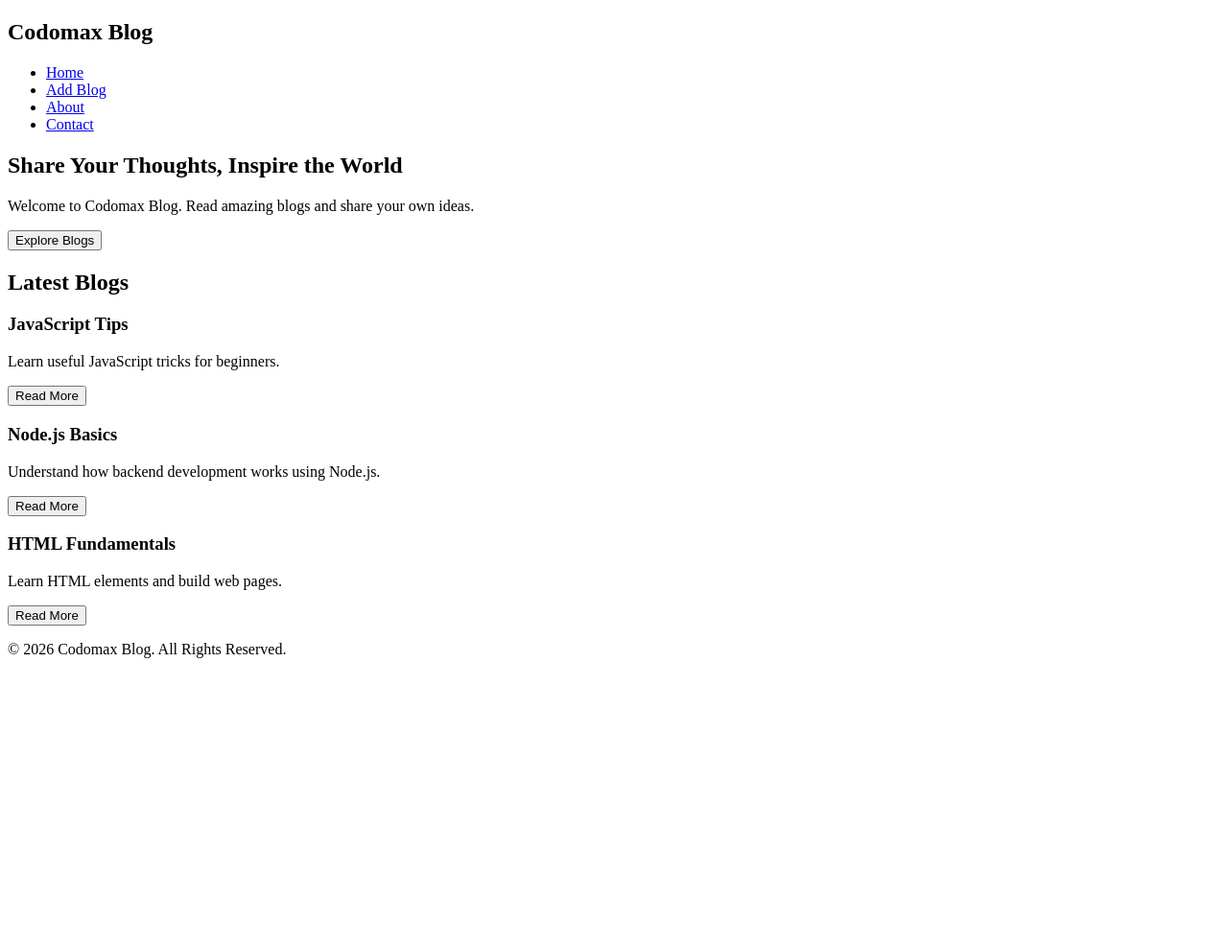
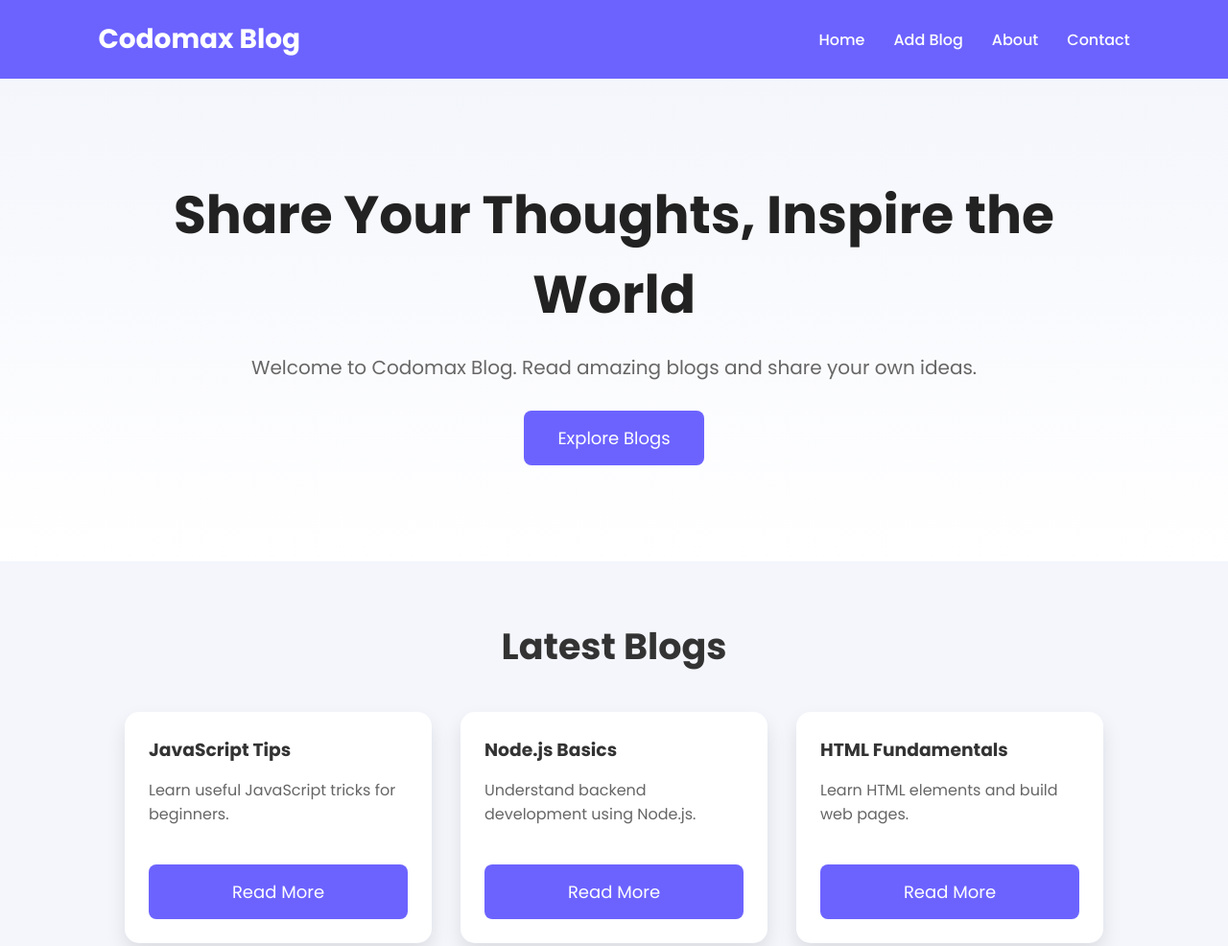
Before and after one commit to kumkumgautam800-source/codomax-blog, a website: page index.html in a window 1280 px wide. Shown: the top 986 px of the page at 96% size. Before the commit the page ends 800 px from the top, so only its background shows below. Drawn offline with Linux system fonts and the light colour scheme.

Commit message:
Day 3 Completed

```diff
--- /dev/null
+++ b/css/style.css
@@ -0,0 +1,242 @@
+/* Google Font */
+@import url('https://fonts.googleapis.com/css2?family=Poppins:wght@300;400;500;600;700&display=swap');
+
+/* Reset */
+*{
+    margin:0;
+    padding:0;
+    box-sizing:border-box;
+    font-family:'Poppins',sans-serif;
+}
+
+body{
+    background:#f4f6fc;
+    color:#333;
+}
+
+/* Navbar */
+.header{
+    background:#6C63FF;
+    padding:20px 8%;
+}
+
+.navbar{
+    display:flex;
+    justify-content:space-between;
+    align-items:center;
+}
+
+.logo{
+    color:white;
+    font-size:28px;
+    font-weight:700;
+}
+
+.nav-links{
+    display:flex;
+    list-style:none;
+    gap:30px;
+}
+
+.nav-links a{
+    text-decoration:none;
+    color:white;
+    font-weight:500;
+    transition:.3s;
+}
+
+.nav-links a:hover{
+    color:#FFD54F;
+}
+
+/* Hero Section */
+.hero{
+    text-align:center;
+    padding:100px 10%;
+    background:linear-gradient(to bottom,#f4f6fc,#ffffff);
+}
+
+.hero h1{
+    font-size:55px;
+    color:#222;
+    margin-bottom:20px;
+}
+
+.hero p{
+    font-size:20px;
+    color:#666;
+    margin-bottom:30px;
+}
+
+.btn{
+    background:#6C63FF;
+    color:white;
+    padding:15px 35px;
+    border:none;
+    border-radius:8px;
+    font-size:18px;
+    cursor:pointer;
+    transition:.3s;
+}
+
+.btn:hover{
+    background:#5548e0;
+    transform:translateY(-3px);
+}
+
+/* Blog Section */
+.blogs{
+    padding:60px 8%;
+}
+
+.blogs h2{
+    text-align:center;
+    font-size:38px;
+    margin-bottom:40px;
+}
+
+.blog-container{
+    display:flex;
+    justify-content:center;
+    gap:30px;
+    flex-wrap:wrap;
+}
+
+.blog-card{
+    background:white;
+    width:320px;
+    padding:25px;
+    border-radius:15px;
+    box-shadow:0 10px 20px rgba(0,0,0,.1);
+    transition:.3s;
+}
+
+.blog-card:hover{
+    transform:translateY(-10px);
+}
+
+.blog-card h3{
+    margin-bottom:15px;
+}
+
+.blog-card p{
+    margin-bottom:20px;
+    color:#666;
+}
+
+/* Footer - Updated */
+.footer{
+    background:#222;
+    color:white;
+    text-align:center;
+    padding:30px;
+    margin-top:80px;
+}
+
+/* Additional Style for blog-card buttons */
+.blog-card .btn{
+    margin-top:20px;
+    width:100%;
+}
+
+/* ==========================
+      Add Blog Form
+========================== */
+
+.form-section{
+
+    display:flex;
+
+    justify-content:center;
+
+    align-items:center;
+
+    padding:80px 20px;
+
+}
+
+.form-container{
+
+    background:white;
+
+    width:650px;
+
+    padding:40px;
+
+    border-radius:15px;
+
+    box-shadow:0 10px 20px rgba(0,0,0,.1);
+
+}
+
+.form-container h1{
+
+    text-align:center;
+
+    margin-bottom:10px;
+
+}
+
+.form-container p{
+
+    text-align:center;
+
+    color:#666;
+
+    margin-bottom:30px;
+
+}
+
+form{
+
+    display:flex;
+
+    flex-direction:column;
+
+}
+
+label{
+
+    font-weight:600;
+
+    margin-bottom:8px;
+
+    margin-top:18px;
+
+}
+
+input,
+
+textarea{
+
+    padding:14px;
+
+    border:1px solid #ddd;
+
+    border-radius:8px;
+
+    font-size:16px;
+
+    outline:none;
+
+}
+
+input:focus,
+
+textarea:focus{
+
+    border-color:#6C63FF;
+
+}
+
+textarea{
+
+    resize:none;
+
+}
+
+form .btn{
+
+    margin-top:30px;
+
+}
--- a/index.html
+++ b/index.html
@@ -4,12 +4,15 @@
     <meta charset="UTF-8" />
     <meta name="viewport" content="width=device-width, initial-scale=1.0" />
     <title>Codomax Blog</title>
+    <link rel="stylesheet" href="css/style.css" />
 </head>
+
 <body>
-<header>
-    <nav>
-        <h2>Codomax Blog</h2>
-        <ul>
+
+<header class="header">
+    <nav class="navbar">
+        <h2 class="logo">Codomax Blog</h2>
+        <ul class="nav-links">
             <li><a href="index.html">Home</a></li>
             <li><a href="add-blog.html">Add Blog</a></li>
             <li><a href="#">About</a></li>
@@ -18,41 +21,40 @@
     </nav>
 </header>
 
-<section>
+<section class="hero">
     <h1>Share Your Thoughts, Inspire the World</h1>
     <p>
         Welcome to Codomax Blog. Read amazing blogs and share your own ideas.
     </p>
-    <button>Explore Blogs</button>
+    <button class="btn">
+        Explore Blogs
+    </button>
 </section>
 
-<section>
+<section class="blogs">
     <h2>Latest Blogs</h2>
-    <article>
+    <div class="blog-container">
+        <article class="blog-card">
             <h3>JavaScript Tips</h3>
-        <p>
-            Learn useful JavaScript tricks for beginners.
-        </p>
-        <button>Read More</button>
+            <p>Learn useful JavaScript tricks for beginners.</p>
+            <button class="btn">Read More</button>
         </article>
-    <article>
+        <article class="blog-card">
             <h3>Node.js Basics</h3>
-        <p>
-            Understand how backend development works using Node.js.
-        </p>
-        <button>Read More</button>
+            <p>Understand backend development using Node.js.</p>
+            <button class="btn">Read More</button>
         </article>
-    <article>
+        <article class="blog-card">
             <h3>HTML Fundamentals</h3>
-        <p>
-            Learn HTML elements and build web pages.
-        </p>
-        <button>Read More</button>
+            <p>Learn HTML elements and build web pages.</p>
+            <button class="btn">Read More</button>
         </article>
+    </div>
 </section>
 
-<footer>
+<footer class="footer">
     <p>© 2026 Codomax Blog. All Rights Reserved.</p>
 </footer>
+
 </body>
 </html>
```
Also changed, not shown: add-blog.html (+14 -35 lines). Lines whose indentation alone changed are shown as unchanged.
